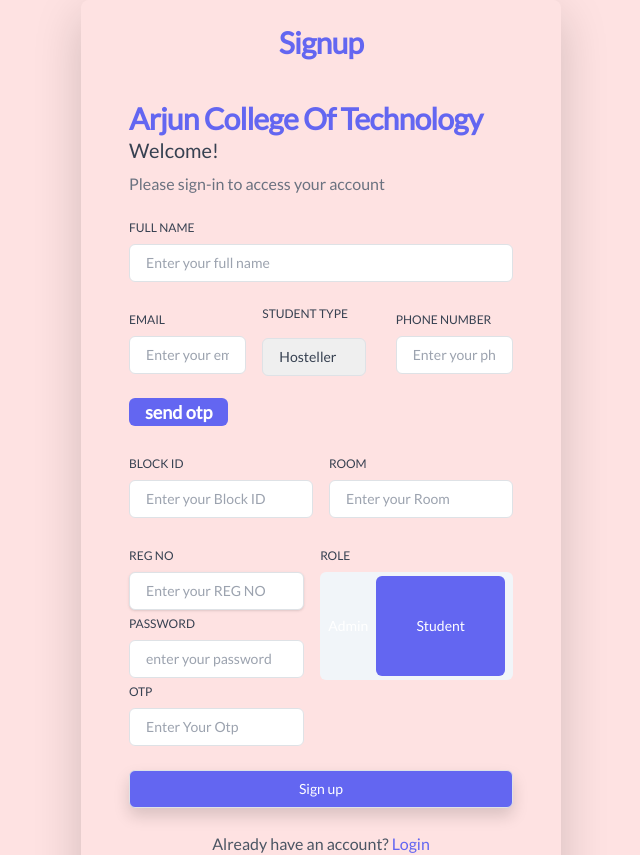
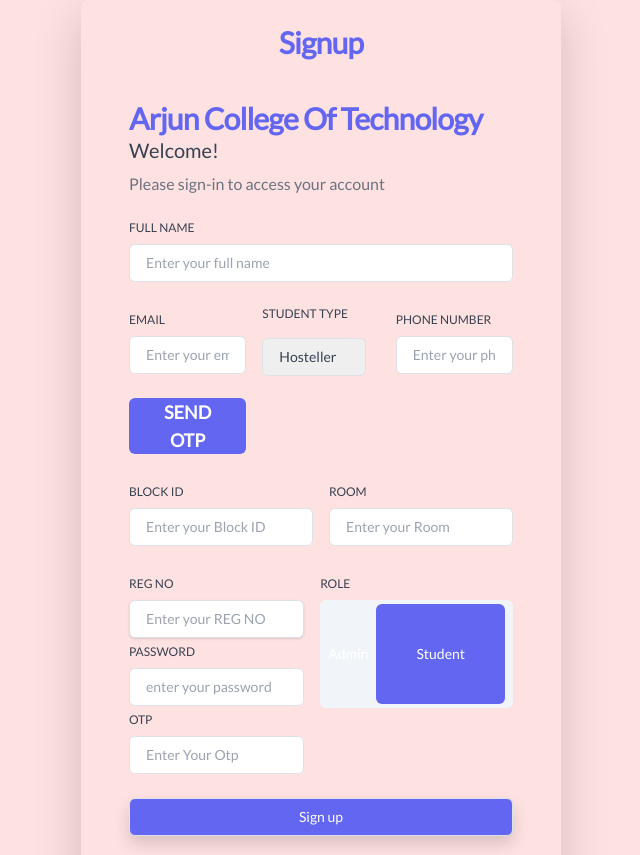
Before and after one commit to chunchumanoj123/arjun-college-project-frontend, a React (Vite) app: page /signup in a window 1280 px wide. Shown: the top 855 px of the page, without its empty margins (319-959 px from the left). Built offline with nearby package versions, Linux system fonts and the light colour scheme; the HTML template or start-up script is replaced by a standard one; a web font is replaced by a local one.

Commit message:
Update Register.jsx

```diff
--- a/src/pages/Register.jsx
+++ b/src/pages/Register.jsx
@@ -129,7 +129,7 @@ function Register() {
                   <div className="flex-1">
                     <label htmlFor="email" className="mb-2 inline-block text-xs font-medium uppercase text-gray-700">Email</label>
                     <input type="text" className="block w-full cursor-text appearance-none rounded-md border border-gray-400 bg--100 py-2 px-3 text-sm outline-none focus:border-indigo-500 focus:bg-white focus:text-gray-600 focus:shadow" id="email" name="email-username" placeholder="Enter your email " autoFocus onChange={(e) => setEmail(e.target.value)} />
-                    <button onClick={sendOtp} className="bg-indigo-500 px-3 rounded mt-4 text-white font-semibold text-lg ">send otp</button>
+                    <button onClick={sendOtp} className="bg-indigo-500 px-3 rounded mt-4 text-white font-semibold text-lg ">SEND OTP</button>
                   </div>
 
                   <div className="flex-1">
```
